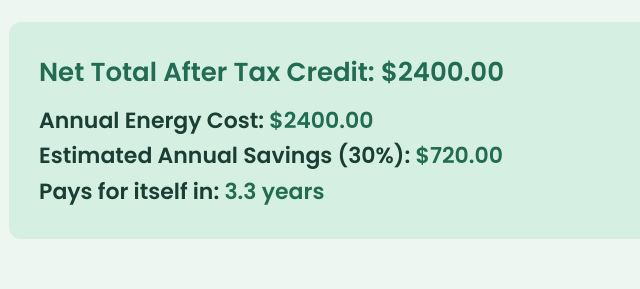
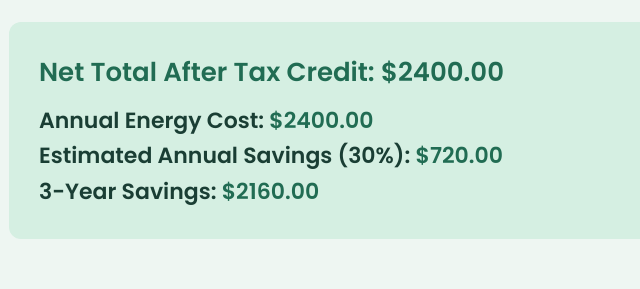
Before and after one commit to willgtz/EcoShack-, a plain HTML site: page index.html in a window 1280 px wide. Both pictures are taken after a click on the button "Calculate". Shown: the part 5604-5893 px from the top of the page, 41-681 px from the left. Drawn offline with Linux system fonts and the light colour scheme.

Commit message:
Update index.html

```diff
--- a/index.html
+++ b/index.html
@@ -153,13 +153,13 @@
         const netTotal = filmPrice - taxCredit;
         const annualEnergy = electricBill * 12;
         const annualSavings = annualEnergy * 0.3;
-        const paybackPeriod = (netTotal / annualSavings).toFixed(1);
+        const threeYearSavings = annualSavings * 3;
 
         document.getElementById('results').innerHTML = `
             <span class="highlight">Net Total After Tax Credit: $${netTotal.toFixed(2)}</span>
             Annual Energy Cost: <span style="color:#216c53;">$${annualEnergy.toFixed(2)}</span><br>
             Estimated Annual Savings (30%): <span style="color:#216c53;">$${annualSavings.toFixed(2)}</span><br>
-            Pays for itself in: <span style="color:#216c53;">${paybackPeriod} years</span>
+            3-Year Savings: <span style="color:#216c53;">$${threeYearSavings.toFixed(2)}</span>
         `;
     }
 </script>
```
